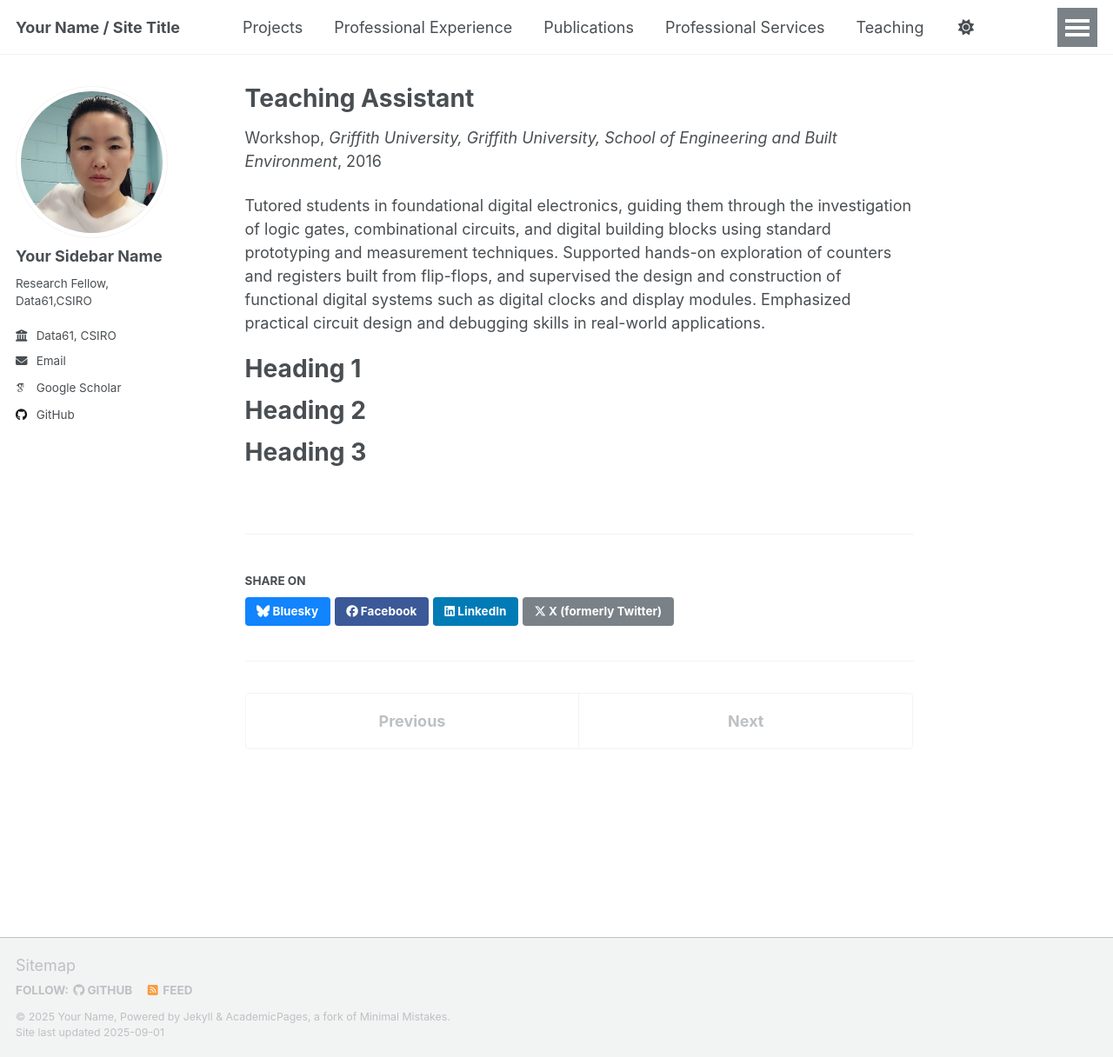
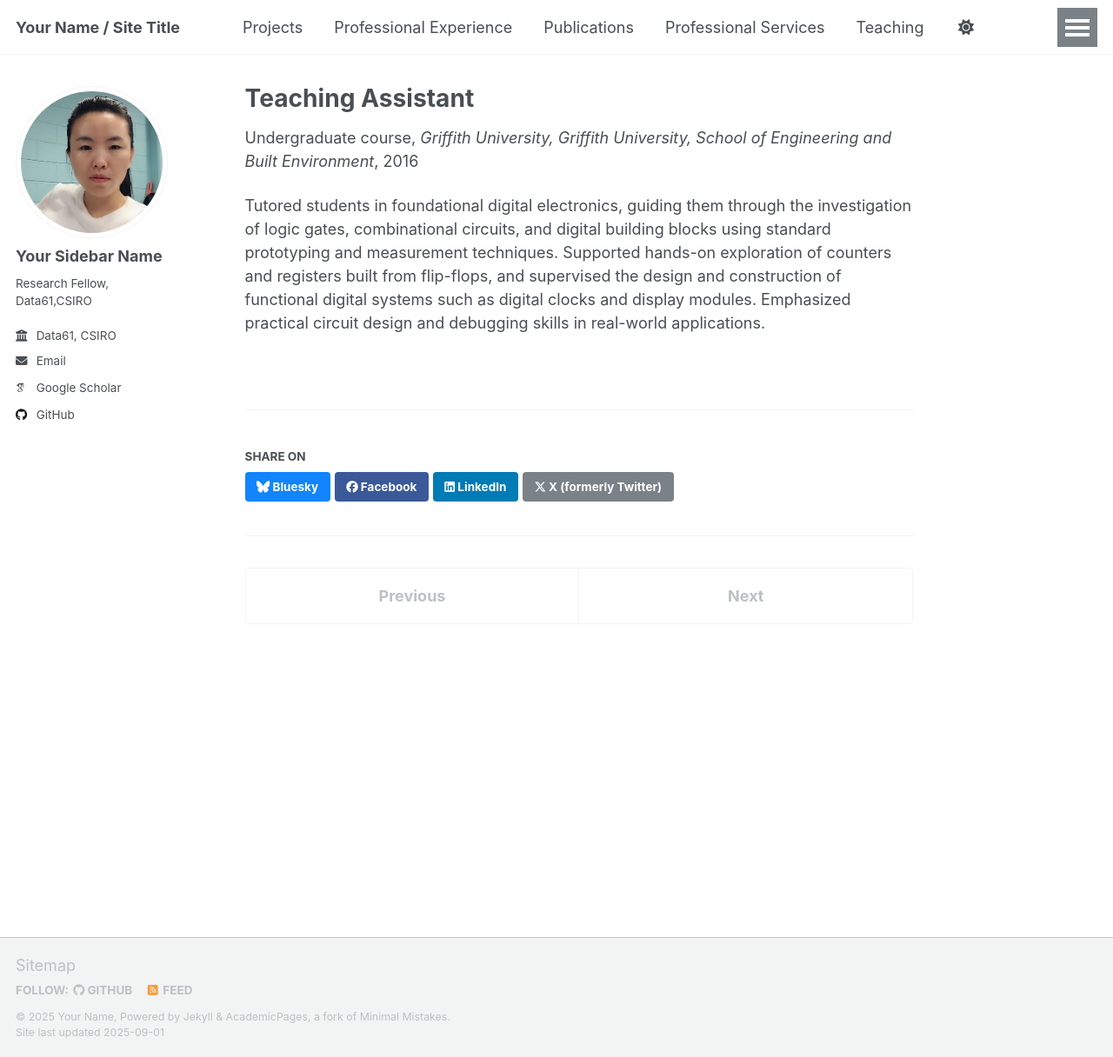
Before and after one commit to Miaohua9/Miaohua9.github.io, a Jekyll site: the page built from _teaching/2015-spring-teaching-2.md, in a window 1280 px wide and 1216 px high. Shown: the whole window at 87% size. Built offline with Jekyll 4.4.1, drawn with Linux system fonts in a browser that asks for light colours; some web fonts are replaced; a script that is not in the unit is left out.

Commit message:
Update 2015-spring-teaching-2.md

```diff
--- a/_teaching/2015-spring-teaching-2.md
+++ b/_teaching/2015-spring-teaching-2.md
@@ -1,7 +1,7 @@
 ---
 title: "Teaching Assistant"
 collection: teaching
-type: "Workshop"
+type: "Undergraduate course"
 permalink: /teaching/2015-spring-teaching-1
 venue: "Griffith University, Griffith University, School of Engineering and Built Environment"
 date: 2016-07-01
@@ -9,12 +9,3 @@ location: "Brisbane, QLD, Australia"
 ---
 
 Tutored students in foundational digital electronics, guiding them through the investigation of logic gates, combinational circuits, and digital building blocks using standard prototyping and measurement techniques. Supported hands-on exploration of counters and registers built from flip-flops, and supervised the design and construction of functional digital systems such as digital clocks and display modules. Emphasized practical circuit design and debugging skills in real-world applications.
-
-Heading 1
-======
-
-Heading 2
-======
-
-Heading 3
-======
```
